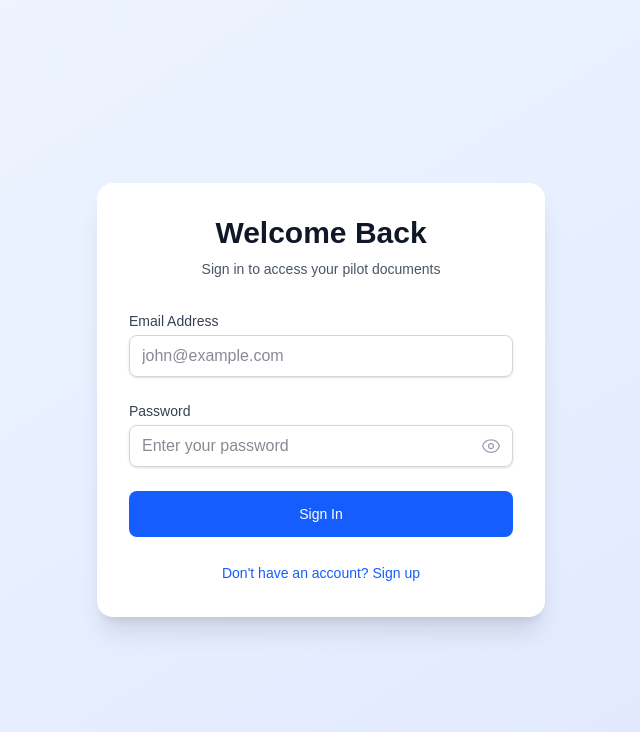
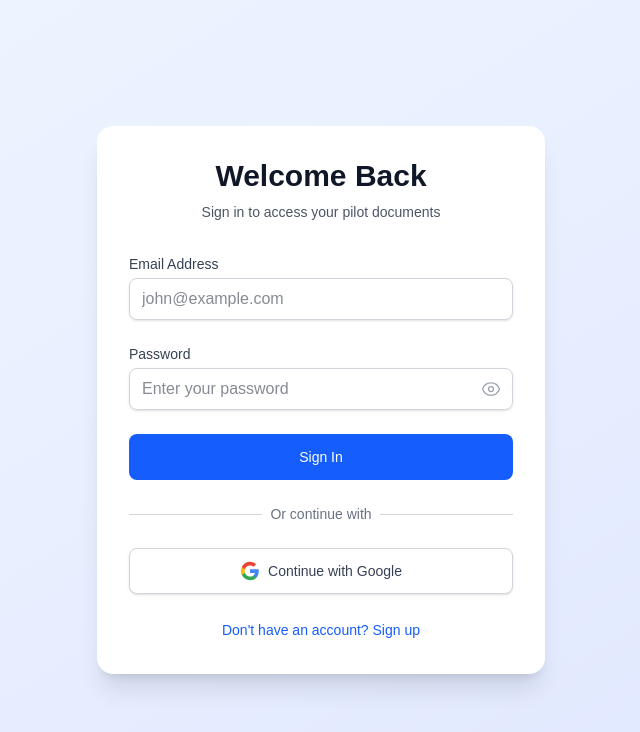
Before and after one commit to VirajRaundal/pilot-docs, a Next.js app: page / in a window 1280 px wide. Shown: the top 732 px of the page, without its empty margins (319-959 px from the left). Built offline with nearby package versions, Linux system fonts and the light colour scheme; no server answers.

Commit message:
Added google signin

```diff
--- a/app/components/AuthForm.tsx
+++ b/app/components/AuthForm.tsx
@@ -66,6 +66,30 @@
         toast.error('An unexpected error occurred')
       }
     } finally {
+      setLoading(false)
+    }
+  }
+
+  const handleGoogleSignIn = async () => {
+    setLoading(true)
+    try {
+      const { error } = await supabase.auth.signInWithOAuth({
+        provider: 'google',
+        options: {
+          redirectTo: `${window.location.origin}`
+        }
+      })
+
+      if (error) {
+        toast.error(error.message)
+        setLoading(false)
+      }
+    } catch (error) {
+      if (error instanceof Error) {
+        toast.error(error.message)
+      } else {
+        toast.error('An unexpected error occurred')
+      }
       setLoading(false)
     }
   }
@@ -219,6 +243,32 @@
               </button>
             </div>
 
+            <div className="relative">
+              <div className="absolute inset-0 flex items-center">
+                <div className="w-full border-t border-gray-300" />
+              </div>
+              <div className="relative flex justify-center text-sm">
+                <span className="px-2 bg-white text-gray-500">Or continue with</span>
+              </div>
+            </div>
+
+            <div>
+              <button
+                type="button"
+                onClick={handleGoogleSignIn}
+                disabled={loading}
+                className="cursor-pointer w-full flex justify-center items-center py-3 px-4 border border-gray-300 rounded-lg shadow-sm bg-white text-sm font-medium text-gray-700 hover:bg-gray-50 focus:outline-none focus:ring-2 focus:ring-offset-2 focus:ring-blue-500 disabled:opacity-50 disabled:cursor-not-allowed transition-colors"
+              >
+                <svg className="w-5 h-5 mr-2" viewBox="0 0 24 24">
+                  <path fill="#4285F4" d="M22.56 12.25c0-.78-.07-1.53-.2-2.25H12v4.26h5.92c-.26 1.37-1.04 2.53-2.21 3.31v2.77h3.57c2.08-1.92 3.28-4.74 3.28-8.09z"/>
+                  <path fill="#34A853" d="M12 23c2.97 0 5.46-.98 7.28-2.66l-3.57-2.77c-.98.66-2.23 1.06-3.71 1.06-2.86 0-5.29-1.93-6.16-4.53H2.18v2.84C3.99 20.53 7.7 23 12 23z"/>
+                  <path fill="#FBBC05" d="M5.84 14.09c-.22-.66-.35-1.36-.35-2.09s.13-1.43.35-2.09V7.07H2.18C1.43 8.55 1 10.22 1 12s.43 3.45 1.18 4.93l2.85-2.22.81-.62z"/>
+                  <path fill="#EA4335" d="M12 5.38c1.62 0 3.06.56 4.21 1.64l3.15-3.15C17.45 2.09 14.97 1 12 1 7.7 1 3.99 3.47 2.18 7.07l3.66 2.84c.87-2.6 3.3-4.53 6.16-4.53z"/>
+                </svg>
+                {loading ? 'Processing...' : `Continue with Google`}
+              </button>
+            </div>
+
             <div className="text-center">
               <button
                 type="button"
```
